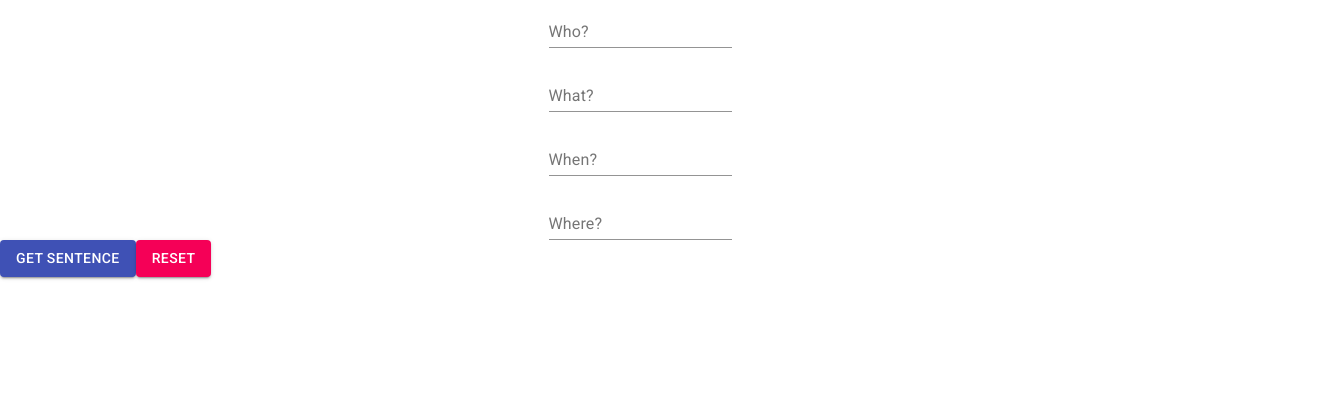
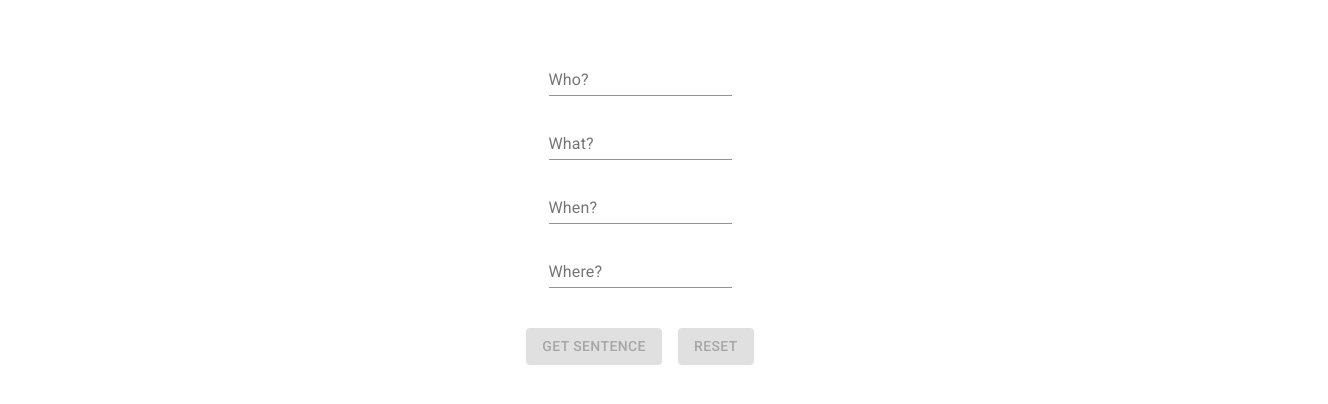
Before and after one commit to ToriaHUB/sentence-game, a React (Create React App) app: page / in a window 1280 px wide. Shown: the top 404 px of the page, 1328 px wide, since content can reach past the window. Built offline with nearby package versions, Linux system fonts and the light colour scheme.

Commit message:
[GAME] Added disabling buttons

```diff
--- a/src/App.js
+++ b/src/App.js
@@ -5,14 +5,36 @@ import { store } from "./redux/store"
 import { Sentence } from "./components/sentence"
 import { SentenceButton } from "./components/sentence-button"
 import { ResetButton } from "./components/reset"
+import Grid from "@material-ui/core/Grid"
 
 function App() {
   return (
     <Provider store={store}>
-      <InputList />
-      <SentenceButton />
-      <ResetButton />
-      <Sentence />
+      <Grid
+        container={true}
+        style={{ paddingTop: "3em" }}
+        spacing={10}
+        component={"div"}
+        direction={"column"}
+        alignItems={"center"}
+      >
+        <Grid component={"div"} item={true} xs={12}>
+          <InputList />
+        </Grid>
+
+        <Grid container={true} spacing={2} component={"div"} justify={"center"}>
+          <Grid component={"div"} item={true}>
+            <SentenceButton />
+          </Grid>
+          <Grid component={"div"} item={true}>
+            <ResetButton />
+          </Grid>
+        </Grid>
+
+        <Grid component={"div"} item={true}>
+          <Sentence />
+        </Grid>
+      </Grid>
     </Provider>
   )
 }
--- a/src/components/input-list.tsx
+++ b/src/components/input-list.tsx
@@ -8,60 +8,42 @@ import { ReduxState } from "../redux/reducer"
 export const InputList: React.FC = () => {
   const dispatch = useDispatch()
 
-  const who = useSelector<ReduxState, string>((state) => {
-    return state.who
-  })
+  const who = useSelector<ReduxState, string>((state) => state.who)
 
-  const what = useSelector<ReduxState, string>((state) => {
-    return state.what
-  })
+  const what = useSelector<ReduxState, string>((state) => state.what)
 
-  const when = useSelector<ReduxState, string>((state) => {
-    return state.when
-  })
+  const when = useSelector<ReduxState, string>((state) => state.when)
 
-  const where = useSelector<ReduxState, string>((state) => {
-    return state.where
-  })
+  const where = useSelector<ReduxState, string>((state) => state.where)
+
+  /**
+   * Input change handlers
+   */
+  const handleWhoChange = (event: React.ChangeEvent<HTMLInputElement>) =>
+    dispatch(actionCreators.setWho(event.target.value))
+
+  const handleWhatChange = (event: React.ChangeEvent<HTMLInputElement>) =>
+    dispatch(actionCreators.setWhat(event.target.value))
+
+  const handleWhenChange = (event: React.ChangeEvent<HTMLInputElement>) =>
+    dispatch(actionCreators.setWhen(event.target.value))
+
+  const handleWhereChange = (event: React.ChangeEvent<HTMLInputElement>) =>
+    dispatch(actionCreators.setWhere(event.target.value))
 
   return (
     <Grid container={true} spacing={2} direction={"column"} alignItems={"center"} component={"div"}>
       <Grid item={true} component={"div"}>
-        <TextField
-          label="Who?"
-          fullWidth={true}
-          value={who}
-          onChange={(event) => {
-            dispatch(actionCreators.setWho(event.target.value))
-          }}
-        />
+        <TextField label="Who?" value={who} onChange={handleWhoChange} />
       </Grid>
       <Grid component={"div"} item={true}>
-        <TextField
-          label="What?"
-          value={what}
-          onChange={(event) => {
-            dispatch(actionCreators.setWhat(event.target.value))
-          }}
-        />
+        <TextField label="What?" value={what} onChange={handleWhatChange} />
       </Grid>
       <Grid component={"div"} item={true}>
-        <TextField
-          label="When?"
-          value={when}
-          onChange={(event) => {
-            dispatch(actionCreators.setWhen(event.target.value))
-          }}
-        />
+        <TextField label="When?" value={when} onChange={handleWhenChange} />
       </Grid>
       <Grid component={"div"} item={true}>
-        <TextField
-          label="Where?"
-          value={where}
-          onChange={(event) => {
-            dispatch(actionCreators.setWhere(event.target.value))
-          }}
-        />
+        <TextField label="Where?" value={where} onChange={handleWhereChange} />
       </Grid>
     </Grid>
   )
--- a/src/components/reset.tsx
+++ b/src/components/reset.tsx
@@ -1,19 +1,27 @@
 import React from "react"
-import { useDispatch } from "react-redux"
+import { useDispatch, useSelector } from "react-redux"
 import { actionCreators } from "../redux/creators"
 import Button from "@material-ui/core/Button"
+import { ReduxState } from "../redux/reducer"
 
 export const ResetButton: React.FC = () => {
   const dispatch = useDispatch()
 
+  const sentence = useSelector<ReduxState, string>((state) => state.sentence)
+  /**
+   * Resets redux store to the initial state
+   */
+  const handleResetButtonClick = () => {
+    dispatch(actionCreators.resetStore())
+  }
+
   return (
     <Button
+      disabled={!Boolean(sentence)}
       href={""}
       color={"secondary"}
       variant={"contained"}
-      onClick={() => {
-        dispatch(actionCreators.resetStore())
-      }}
+      onClick={handleResetButtonClick}
     >
       Reset
     </Button>
--- a/src/components/sentence-button.tsx
+++ b/src/components/sentence-button.tsx
@@ -1,20 +1,34 @@
 import React from "react"
-import { useDispatch } from "react-redux"
-
+import { useDispatch, useSelector } from "react-redux"
 import { actionCreators } from "../redux/creators"
 import Button from "@material-ui/core/Button"
+import { ReduxState } from "../redux/reducer"
 
 export const SentenceButton: React.FC = () => {
   const dispatch = useDispatch()
 
+  const who = useSelector<ReduxState, string>((state) => state.who)
+
+  const what = useSelector<ReduxState, string>((state) => state.what)
+
+  const when = useSelector<ReduxState, string>((state) => state.when)
+
+  const where = useSelector<ReduxState, string>((state) => state.where)
+
+  /**
+   * Sets redux store field "sentence" from current input values
+   */
+  const handleSentenceButtonClick = () => {
+    dispatch(actionCreators.setSentence())
+  }
+
   return (
     <Button
+      disabled={who === "" || what === "" || when === "" || where === ""}
       href={""}
       color={"primary"}
       variant={"contained"}
-      onClick={() => {
-        dispatch(actionCreators.setSentence())
-      }}
+      onClick={handleSentenceButtonClick}
     >
       Get sentence
     </Button>
--- a/src/components/sentence.tsx
+++ b/src/components/sentence.tsx
@@ -1,11 +1,16 @@
 import React from "react"
 import { useSelector } from "react-redux"
 import { ReduxState } from "../redux/reducer"
+import { Typography } from "@material-ui/core"
 
 export const Sentence: React.FC = () => {
-  const who = useSelector<ReduxState, string>((state) => {
+  const sentence = useSelector<ReduxState, string>((state) => {
     return state.sentence
   })
 
-  return <div>{who}</div>
+  return (
+    <Typography variant="h4" component="h2" gutterBottom>
+      {sentence}
+    </Typography>
+  )
 }
--- /dev/null
+++ b/src/helpers/helpers.ts
@@ -0,0 +1,12 @@
+export const constructSentence = (sentenceParts: {
+  who: string
+  what: string
+  when: string
+  where: string
+}): string => {
+  const { who, what, where, when } = sentenceParts
+  if (who === "" && what === "" && when === "" && where === "") {
+    return ""
+  }
+  return `${who} ${what} ${where} ${when}`
+}
--- a/src/index.css
+++ b/src/index.css
@@ -1,13 +1,15 @@
 body {
   margin: 0;
-  font-family: -apple-system, BlinkMacSystemFont, 'Segoe UI', 'Roboto', 'Oxygen',
-    'Ubuntu', 'Cantarell', 'Fira Sans', 'Droid Sans', 'Helvetica Neue',
-    sans-serif;
+  font-family: -apple-system, BlinkMacSystemFont, "Segoe UI", "Roboto", "Oxygen", "Ubuntu", "Cantarell", "Fira Sans",
+    "Droid Sans", "Helvetica Neue", sans-serif;
   -webkit-font-smoothing: antialiased;
   -moz-osx-font-smoothing: grayscale;
 }
 
 code {
-  font-family: source-code-pro, Menlo, Monaco, Consolas, 'Courier New',
-    monospace;
+  font-family: source-code-pro, Menlo, Monaco, Consolas, "Courier New", monospace;
 }
+
+* {
+  box-sizing: border-box;
+}
--- a/src/redux/actions.ts
+++ b/src/redux/actions.ts
@@ -25,3 +25,5 @@ export type SetSentence = {
 export type ResetStore = {
   type: "RESET_STORE"
 }
+
+export type AppActions = SetWhoAction | SetWhatAction | SetWhenAction | SetWhereAction | SetSentence | ResetStore
--- a/src/redux/reducer.ts
+++ b/src/redux/reducer.ts
@@ -1,4 +1,5 @@
-import { ResetStore, SetSentence, SetWhatAction, SetWhenAction, SetWhereAction, SetWhoAction } from "./actions"
+import { AppActions } from "./actions"
+import { constructSentence } from "../helpers/helpers"
 
 const initialState: ReduxState = {
   who: "",
@@ -16,10 +17,7 @@ export type ReduxState = {
   sentence: string
 }
 
-export const reducer = (
-  state = initialState,
-  action: SetWhoAction | SetWhatAction | SetWhenAction | SetWhereAction | SetSentence | ResetStore
-): ReduxState => {
+export const reducer = (state = initialState, action: AppActions): ReduxState => {
   switch (action.type) {
     case "SET_WHO":
       return { ...state, who: action.data }
@@ -30,10 +28,11 @@ export const reducer = (
     case "SET_WHERE":
       return { ...state, where: action.data }
     case "SET_SENTENCE":
-      const sentence = `${state.who} ${state.what} ${state.where} ${state.when}`
+      const sentence = constructSentence({ who: state.who, what: state.what, when: state.when, where: state.where })
       return { ...state, sentence: sentence }
     case "RESET_STORE":
       return { ...initialState }
+
     default:
       return state
   }
--- a/src/redux/store.ts
+++ b/src/redux/store.ts
@@ -1,7 +1,9 @@
 import { createStore } from "redux"
 import { reducer } from "./reducer"
 
-// @ts-ignore
+/**
+ * Redux store
+ */
 export const store = createStore(
   reducer,
   // @ts-ignore
```
